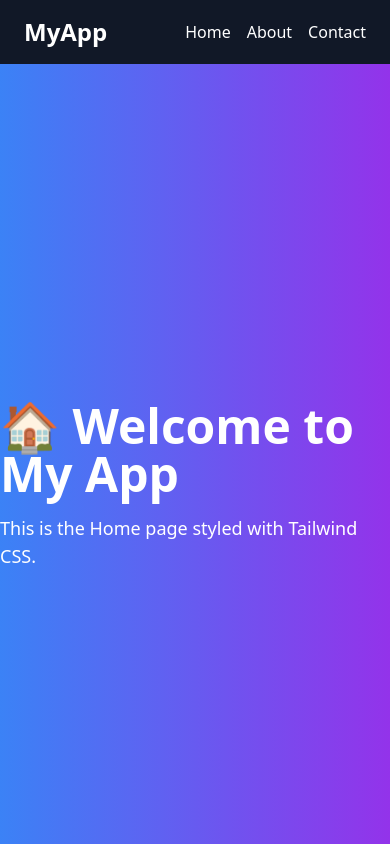
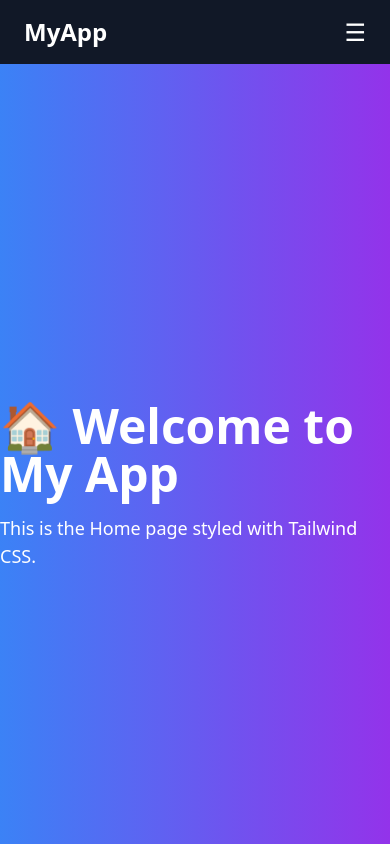
Before and after one commit to harshbbcspl/my-app, a React (Create React App) app: page / in a window 390 px wide. Shown: the top 844 px of the page. Built offline with nearby package versions, Linux system fonts and the light colour scheme.

Commit message:
Responsive Navbar

```diff
--- a/src/components/Navbar.js
+++ b/src/components/Navbar.js
@@ -1,21 +1,43 @@
 import { Link } from "react-router-dom";
+import { useState } from "react";
 
 export default function Navbar() {
+  const [isOpen, setIsOpen] = useState(false);
+
   return (
-    <nav className="bg-gray-900 text-white px-6 py-4 flex justify-between items-center shadow-md">
-      <h1 className="text-2xl font-bold">MyApp</h1>
-      <div className="space-x-4">
-        <Link to="/" className="hover:text-blue-400">
-          Home
-        </Link>
-        <Link to="/about" className="hover:text-blue-400">
-          About
-        </Link>
-        <Link to="/contact" className="hover:text-blue-400">
-          Contact
-        </Link>{" "}
-        {/* ✅ new link */}
+    <nav className="bg-gray-900 text-white px-6 py-4 shadow-md">
+      <div className="container mx-auto flex justify-between items-center">
+        {/* Logo */}
+        <h1 className="text-2xl font-bold">MyApp</h1>
+
+        {/* Desktop Menu */}
+        <div className="hidden md:flex space-x-6">
+          <Link to="/" className="hover:text-blue-400">Home</Link>
+          <Link to="/about" className="hover:text-blue-400">About</Link>
+          <Link to="/contact" className="hover:text-blue-400">Contact</Link>
+        </div>
+
+        {/* Mobile Hamburger Button */}
+        <button
+          className="md:hidden focus:outline-none"
+          onClick={() => setIsOpen(!isOpen)}
+        >
+          {isOpen ? (
+            <span className="text-2xl">✖</span> // Close icon
+          ) : (
+            <span className="text-2xl">☰</span> // Hamburger icon
+          )}
+        </button>
       </div>
+
+      {/* Mobile Menu */}
+      {isOpen && (
+        <div className="md:hidden mt-3 space-y-2 flex flex-col items-start px-2">
+          <Link to="/" onClick={() => setIsOpen(false)} className="block py-2 px-3 w-full rounded hover:bg-gray-800">Home</Link>
+          <Link to="/about" onClick={() => setIsOpen(false)} className="block py-2 px-3 w-full rounded hover:bg-gray-800">About</Link>
+          <Link to="/contact" onClick={() => setIsOpen(false)} className="block py-2 px-3 w-full rounded hover:bg-gray-800">Contact</Link>
+        </div>
+      )}
     </nav>
   );
 }
```
